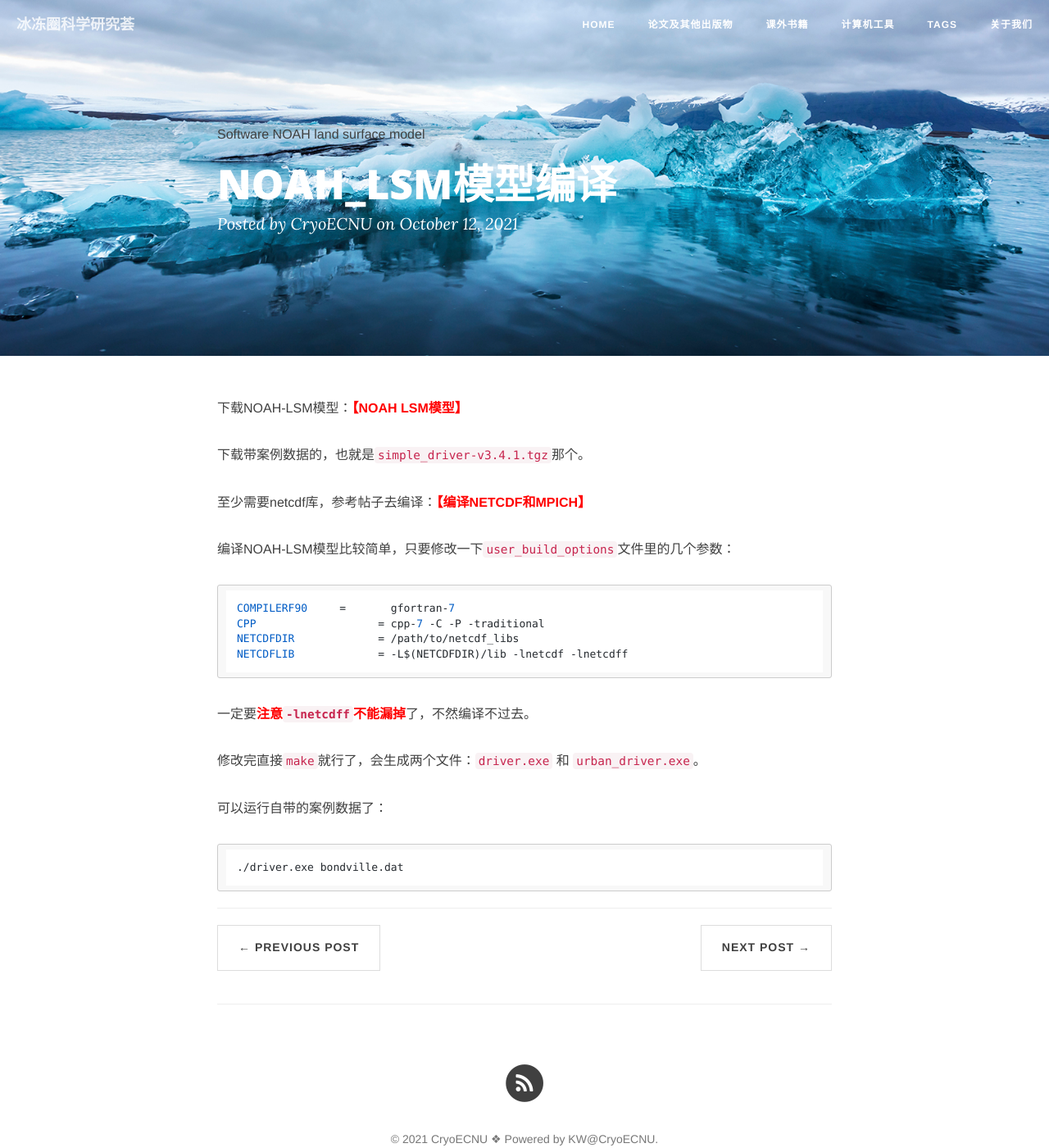
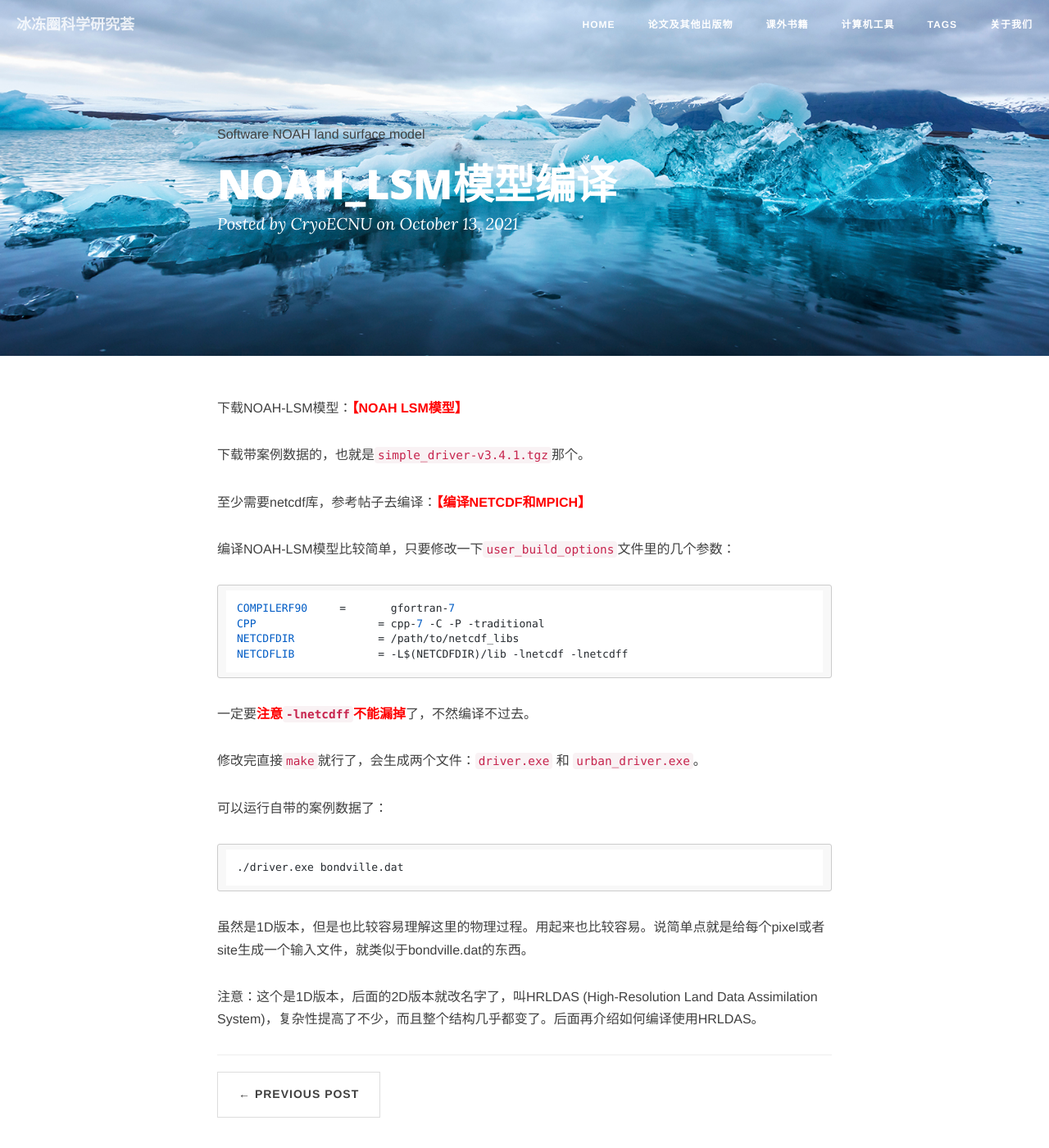
Before and after one commit to CryoECNU/cryoecnu.github.io, a Jekyll site: the page built from _posts/2021-10-12-NOAH_LSM模型编译.md, in a window 1280 px wide and 1400 px high. Shown: the whole window at 82% size. Built offline with Jekyll 4.4.1, drawn with Linux system fonts in a browser that asks for light colours; nearby versions of some CDN libraries; comment, search, counter and statistics services are not loaded.

Commit message:
Update 2021-10-12-NOAH_LSM模型编译.md

````diff
--- a/_posts/2021-10-12-NOAH_LSM模型编译.md
+++ b/_posts/2021-10-12-NOAH_LSM模型编译.md
@@ -1,7 +1,7 @@
 ---
 layout: post
 title: NOAH_LSM模型编译
-date: 2021-10-12
+date: 2021-10-13
 categories: blog
 description:
 tags: [Software, NOAH, land surface model]
@@ -32,3 +32,7 @@ NETCDFLIB	      =	-L$(NETCDFDIR)/lib -lnetcdf -lnetcdff
 ```
 ./driver.exe bondville.dat
 ```
+
+虽然是1D版本，但是也比较容易理解这里的物理过程。用起来也比较容易。说简单点就是给每个pixel或者site生成一个输入文件，就类似于bondville.dat的东西。
+
+注意：这个是1D版本，后面的2D版本就改名字了，叫HRLDAS (High-Resolution Land Data Assimilation System)，复杂性提高了不少，而且整个结构几乎都变了。后面再介绍如何编译使用HRLDAS。
````
